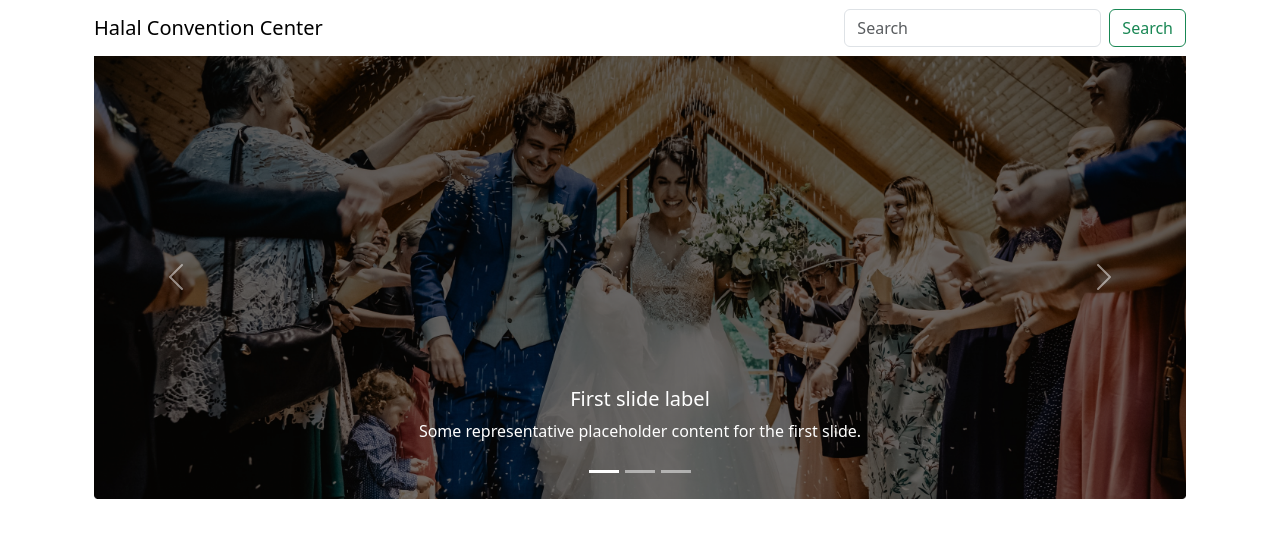
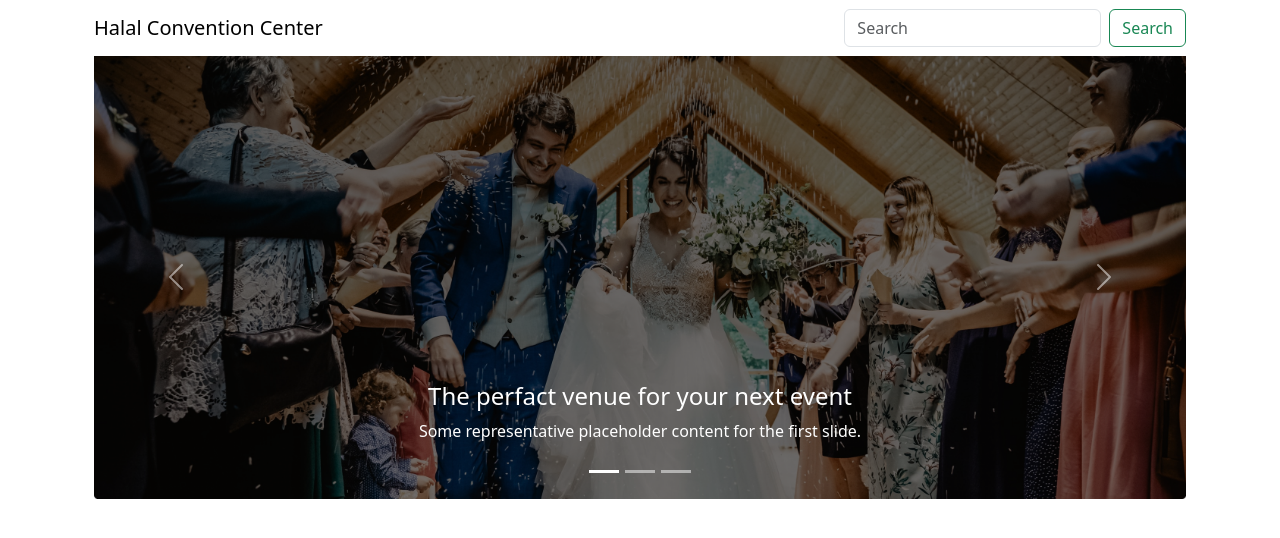
Before and after one commit to Tuhinbd71/convention-center-bootstrap-responsive, a plain HTML site: page index.html in a window 1280 px wide. Drawn offline with Linux system fonts and the light colour scheme.

Commit message:
new commit

```diff
--- a/index.html
+++ b/index.html
@@ -35,21 +35,21 @@
                     <div class="carousel-item active">
                         <img src="images/banner1.png" class="d-block w-100" alt="...">
                         <div class="carousel-caption d-none d-md-block">
-                            <h5>First slide label</h5>
+                            <h4>The perfact venue for your next event</h4>
                             <p>Some representative placeholder content for the first slide.</p>
                         </div>
                     </div>
                     <div class="carousel-item">
-                        <img src="..." class="d-block w-100" alt="...">
+                        <img src="images/banner2.png" class="d-block w-100" alt="...">
                         <div class="carousel-caption d-none d-md-block">
-                            <h5>Second slide label</h5>
+                            <h4>The perfact venue for your next event</h4>
                             <p>Some representative placeholder content for the second slide.</p>
                         </div>
                     </div>
                     <div class="carousel-item">
-                        <img src="..." class="d-block w-100" alt="...">
+                        <img src="images/banner3.png" class="d-block w-100" alt="...">
                         <div class="carousel-caption d-none d-md-block">
-                            <h5>Third slide label</h5>
+                            <h4>The perfact venue for your next event</h4>
                             <p>Some representative placeholder content for the third slide.</p>
                         </div>
                     </div>
```
Also changed, not shown: images/banner2.png (added), 1 other file.
